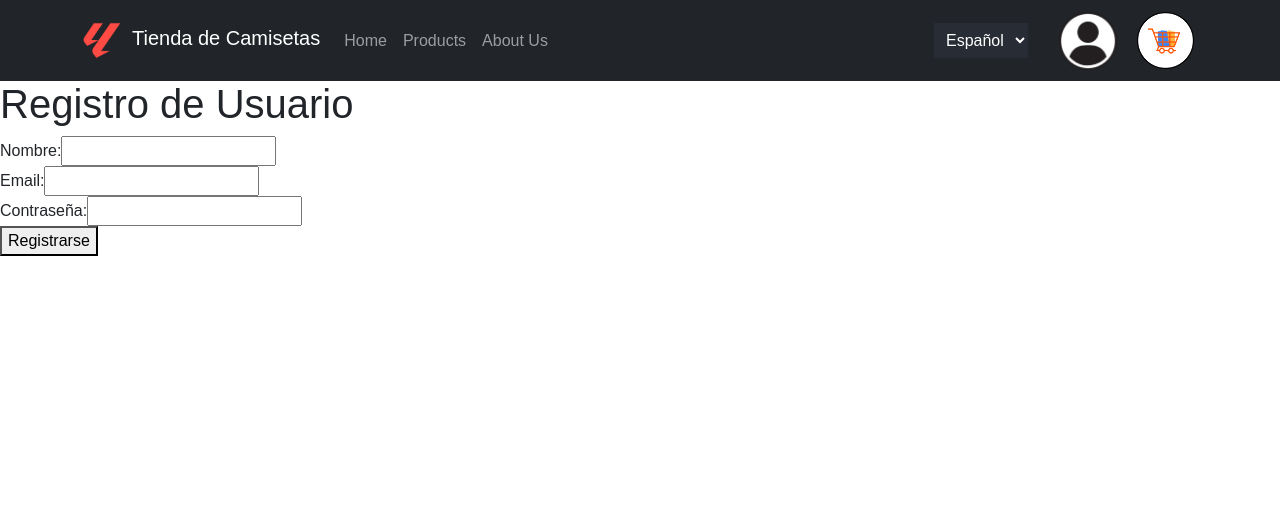
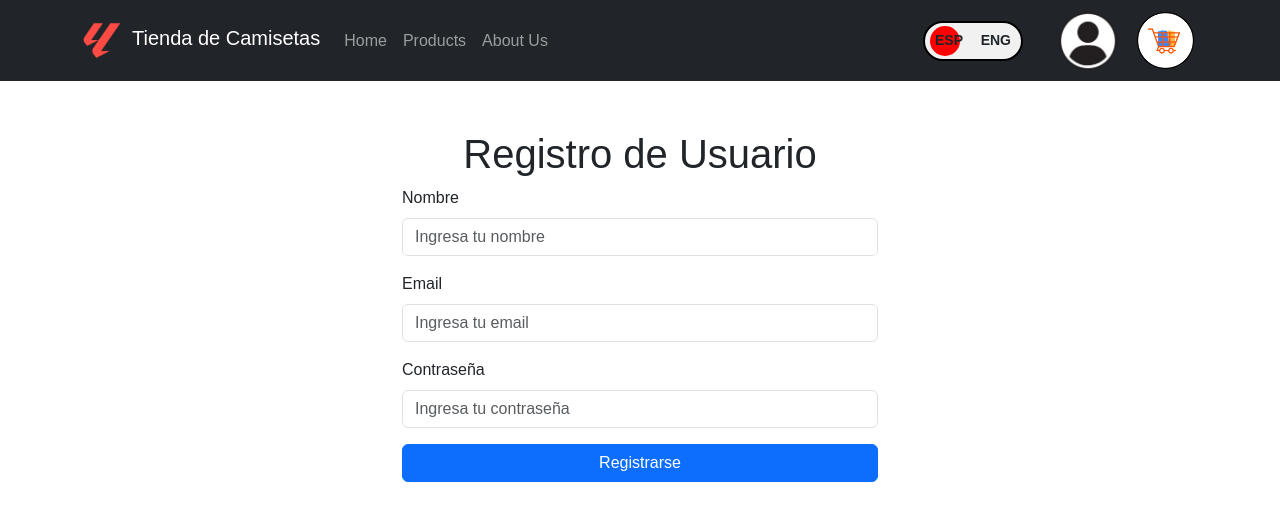
Before and after one commit to LuisGuerra05/ProyectoSoftware, a React (Create React App) app in the folder client/: page /register in a window 1280 px wide. Shown: the top 520 px of the page. Built offline with nearby package versions, Linux system fonts and the light colour scheme.

Commit message:
cambio interfaz de login y register, ademñas cambio para seleccionar idioma

```diff
--- /dev/null
+++ b/client/src/LanguageSwitch.css
@@ -0,0 +1,43 @@
+.language-switch {
+    display: flex;
+    align-items: center;
+    position: relative;
+    width: 100px;
+    height: 40px;
+    background-color: #f1f1f1;
+    border: 2px solid black;
+    border-radius: 20px;
+    cursor: pointer;
+    margin-right: 20px; /* Ajusta el margen para separar del resto de los elementos */
+  }
+
+  .language-text {
+    position: absolute;
+    font-weight: bold;
+    font-size: 14px;
+  }
+
+  .language-text.esp {
+    left: 10px;
+  }
+
+  .language-text.eng {
+    right: 10px;
+  }
+
+  .toggle-ball {
+    position: absolute;
+    width: 30px;
+    height: 30px;
+    background-color: red;
+    border-radius: 50%;
+    transition: transform 0.3s ease;
+  }
+
+  .toggle-ball.left {
+    transform: translateX(5px);
+  }
+
+  .toggle-ball.right {
+    transform: translateX(55px);
+  }
--- a/client/src/Layout.js
+++ b/client/src/Layout.js
@@ -3,12 +3,14 @@ import { useTranslation } from 'react-i18next';
 import { Link, useNavigate } from 'react-router-dom';
 import { Navbar, Nav, Container } from 'react-bootstrap';
 import './App.css';
+import './LanguageSwitch.css'; // Archivo CSS para el conmutador de idioma
 
 function Layout({ children }) {
   const { t, i18n } = useTranslation();
   const navigate = useNavigate();
   const [showNavbar, setShowNavbar] = useState(true);
-  const lastScrollY = useRef(0); // Usar useRef para preservar el valor entre renderizados
+  const [isEnglish, setIsEnglish] = useState(i18n.language === 'en');
+  const lastScrollY = useRef(0);
 
   useEffect(() => {
     const handleScroll = () => {
@@ -26,11 +28,13 @@ function Layout({ children }) {
     return () => {
       window.removeEventListener('scroll', handleScroll);
     };
-  }, []); // No hace falta agregar `handleScroll` como dependencia
+  }, []);
 
   // Función para cambiar el idioma
-  const changeLanguage = (lng) => {
-    i18n.changeLanguage(lng);
+  const toggleLanguage = () => {
+    const newLanguage = isEnglish ? 'es' : 'en';
+    i18n.changeLanguage(newLanguage);
+    setIsEnglish(!isEnglish);
   };
 
   // Verificar si el usuario está autenticado
@@ -76,10 +80,11 @@ function Layout({ children }) {
               <Nav.Link as={Link} to="/products">{t('productos')}</Nav.Link>
               <Nav.Link as={Link} to="/about">{t('Acerca de Nosotros')}</Nav.Link>
             </Nav>
-            <select onChange={(e) => changeLanguage(e.target.value)} aria-label="Cambiar idioma">
-              <option value="es">Español</option>
-              <option value="en">English</option>
-            </select>
+            <div className="language-switch" onClick={toggleLanguage}>
+              <div className={`toggle-ball ${isEnglish ? 'right' : 'left'}`}></div>
+              <span className="language-text esp">ESP</span>
+              <span className="language-text eng">ENG</span>
+            </div>
             <img
               src="/images/perfil.png"
               alt="Perfil"
--- a/client/src/components/Login.js
+++ b/client/src/components/Login.js
@@ -1,10 +1,12 @@
 import React, { useState } from 'react';
-import { Link, useNavigate } from 'react-router-dom'; // Usar useNavigate para redirigir
+import { Link, useNavigate } from 'react-router-dom';
+import { Form, Button, Container, Row, Col, Alert } from 'react-bootstrap'; // Importar componentes de React Bootstrap
 
 const Login = () => {
   const [email, setEmail] = useState('');
   const [password, setPassword] = useState('');
   const [message, setMessage] = useState('');
+  const [isSuccess, setIsSuccess] = useState(false); // Estado para verificar si la respuesta fue exitosa
   const navigate = useNavigate();
 
   const handleLogin = async (e) => {
@@ -22,44 +24,65 @@ const Login = () => {
       const data = await response.json();
       if (response.ok) {
         setMessage(data.message); // Mensaje de éxito
+        setIsSuccess(true);
         localStorage.setItem('token', data.token);
         navigate('/'); // Redirige a la página de inicio
       } else {
         setMessage(data.message); // Mostrar el error
+        setIsSuccess(false);
       }
     } catch (error) {
       console.error('Error al iniciar sesión:', error);
       setMessage('Error en el inicio de sesión');
+      setIsSuccess(false);
     }
   };
 
   return (
-    <div className="login-container">
-      <h1>Iniciar Sesión</h1>
-      <form onSubmit={handleLogin}>
-        <div>
-          <label>Email:</label>
-          <input
+    <Container className="login-container" style={{ marginTop: '50px', maxWidth: '500px' }}>
+      <Row className="justify-content-md-center">
+        <Col>
+          <h1 className="text-center">Iniciar Sesión</h1>
+          <Form onSubmit={handleLogin}>
+            <Form.Group className="mb-3" controlId="formBasicEmail">
+              <Form.Label>Email</Form.Label>
+              <Form.Control
                 type="email"
+                placeholder="Ingresa tu email"
                 value={email}
                 onChange={(e) => setEmail(e.target.value)}
                 required
               />
-        </div>
-        <div>
-          <label>Contraseña:</label>
-          <input
+            </Form.Group>
+
+            <Form.Group className="mb-3" controlId="formBasicPassword">
+              <Form.Label>Contraseña</Form.Label>
+              <Form.Control
                 type="password"
+                placeholder="Ingresa tu contraseña"
                 value={password}
                 onChange={(e) => setPassword(e.target.value)}
                 required
               />
+            </Form.Group>
+
+            <Button variant="primary" type="submit" className="w-100">
+              Iniciar Sesión
+            </Button>
+          </Form>
+
+          {message && (
+            <Alert variant={isSuccess ? 'success' : 'danger'} className="mt-3">
+              {message}
+            </Alert>
+          )}
+
+          <div className="mt-3 text-center">
+            <p>¿No tienes cuenta? <Link to="/register">Regístrate aquí</Link></p>
           </div>
-        <button type="submit">Iniciar Sesión</button>
-      </form>
-      {message && <p>{message}</p>}
-      <p>¿No tienes cuenta? <Link to="/register">Regístrate aquí</Link></p> {/* Link a registro */}
-    </div>
+        </Col>
+      </Row>
+    </Container>
   );
 };
 
--- a/client/src/components/Register.js
+++ b/client/src/components/Register.js
@@ -1,5 +1,6 @@
 import React, { useState } from 'react';
 import { useNavigate } from 'react-router-dom';
+import { Form, Button, Container, Row, Col, Alert } from 'react-bootstrap'; // Importar componentes de React Bootstrap
 
 const Register = () => {
   const [name, setName] = useState('');
@@ -7,7 +8,7 @@ const Register = () => {
   const [password, setPassword] = useState('');
   const [message, setMessage] = useState('');
   const [error, setError] = useState('');
-  const navigate = useNavigate(); // Usar navigate para redirigir después del registro
+  const navigate = useNavigate();
 
   const handleSubmit = async (e) => {
     e.preventDefault();
@@ -40,42 +41,63 @@ const Register = () => {
   };
 
   return (
-    <div>
-      <h1>Registro de Usuario</h1>
-      <form onSubmit={handleSubmit}>
-        <div>
-          <label>Nombre:</label>
-          <input
+    <Container className="register-container" style={{ marginTop: '50px', maxWidth: '500px' }}>
+      <Row className="justify-content-md-center">
+        <Col>
+          <h1 className="text-center">Registro de Usuario</h1>
+          <Form onSubmit={handleSubmit}>
+            <Form.Group className="mb-3" controlId="formBasicName">
+              <Form.Label>Nombre</Form.Label>
+              <Form.Control
                 type="text"
+                placeholder="Ingresa tu nombre"
                 value={name}
                 onChange={(e) => setName(e.target.value)}
                 required
               />
-        </div>
-        <div>
-          <label>Email:</label>
-          <input
+            </Form.Group>
+
+            <Form.Group className="mb-3" controlId="formBasicEmail">
+              <Form.Label>Email</Form.Label>
+              <Form.Control
                 type="email"
+                placeholder="Ingresa tu email"
                 value={email}
                 onChange={(e) => setEmail(e.target.value)}
                 required
               />
-        </div>
-        <div>
-          <label>Contraseña:</label>
-          <input
+            </Form.Group>
+
+            <Form.Group className="mb-3" controlId="formBasicPassword">
+              <Form.Label>Contraseña</Form.Label>
+              <Form.Control
                 type="password"
+                placeholder="Ingresa tu contraseña"
                 value={password}
                 onChange={(e) => setPassword(e.target.value)}
                 required
               />
-        </div>
-        <button type="submit">Registrarse</button>
-      </form>
+            </Form.Group>
 
-      {message && <p style={{ color: 'green' }}>{message}</p>}
-      {error && <p style={{ color: 'red' }}>{error}</p>}
-    </div>
+            <Button variant="primary" type="submit" className="w-100">
+              Registrarse
+            </Button>
+          </Form>
+
+          {message && (
+            <Alert variant="success" className="mt-3">
+              {message}
+            </Alert>
+          )}
+
+          {error && (
+            <Alert variant="danger" className="mt-3">
+              {error}
+            </Alert>
+          )}
+        </Col>
+      </Row>
+    </Container>
   );
 };
 
```
Lines whose indentation alone changed are shown as unchanged.
